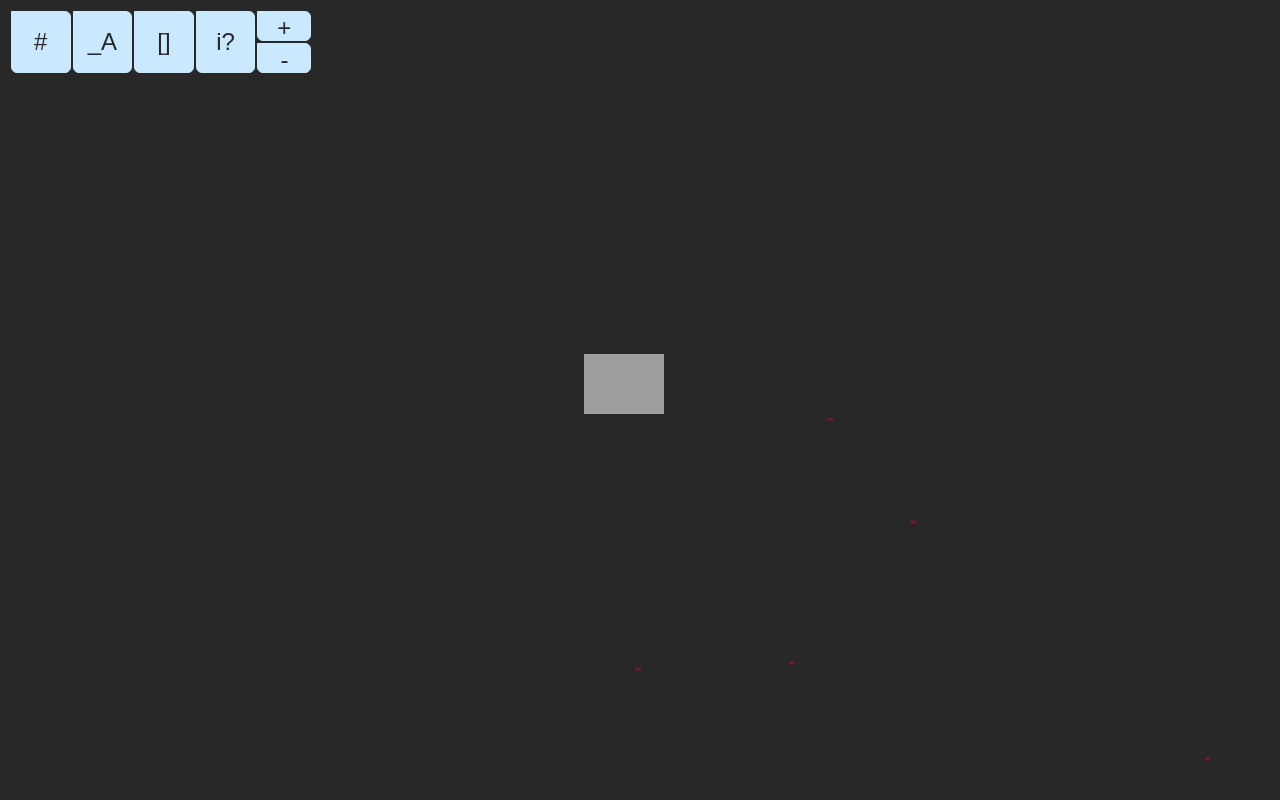
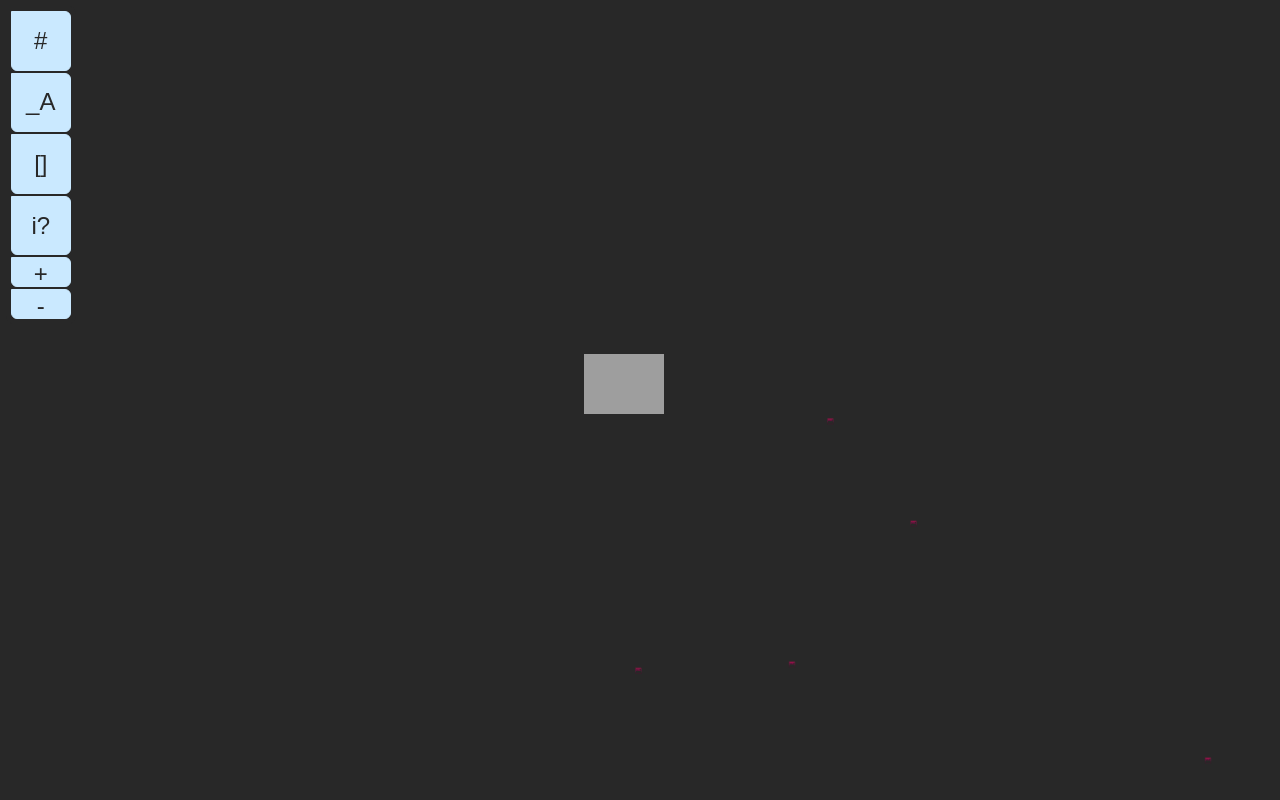
Before and after one commit to Tunguso4ka/map-viewer, a plain HTML site: page index.html in a window 1280 px wide. Drawn offline with Linux system fonts and the light colour scheme.

Commit message:
small ui upgrade 2

```diff
--- a/theme.css
+++ b/theme.css
@@ -105,6 +105,11 @@ html, body {
 #buttons {
   display: flex;
   z-index: 3;
+  flex-direction: row;
+}
+
+#toolbar:has(#maplist[hidden]) #buttons {
+  flex-direction: column;
 }
 
 #toolbar {
```
